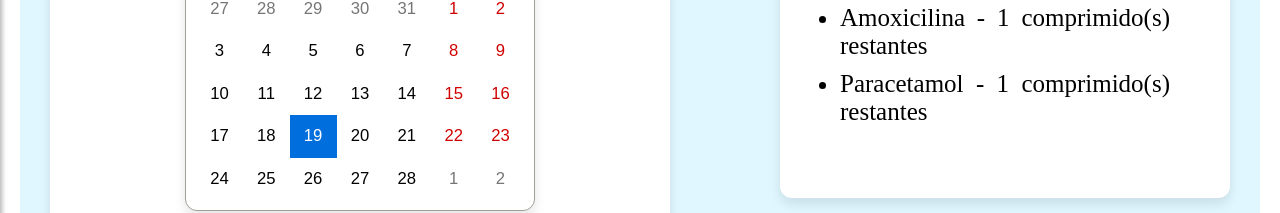
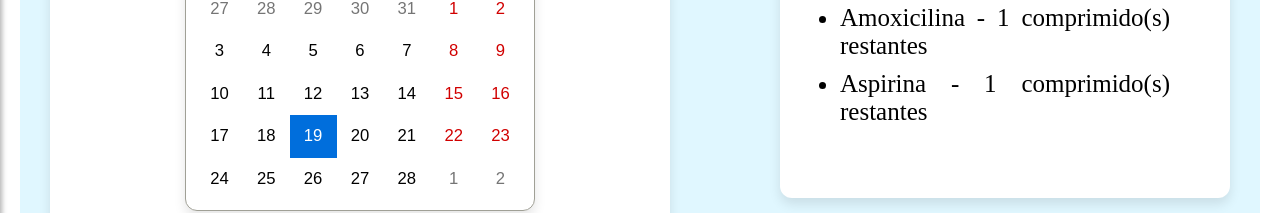
Before and after one commit to Raquel212/MediCareFrontEnd, a React (Vite) app: page /home in a window 1280 px wide. Shown: the part 517-730 px from the top of the page. Built offline with nearby package versions, Linux system fonts and the light colour scheme.

Commit message:
Update Home Usuário

```diff
--- a/src/pages/HomeUsuario/index.jsx
+++ b/src/pages/HomeUsuario/index.jsx
@@ -16,7 +16,7 @@ function HomeUsuario() {
         ],
         "2025-03-13": [
             { name: "Amoxicilina", quantity: 1 },
-            { name: "Paracetamol", quantity: 1 },
+            { name: "Aspirina", quantity: 1 },
         ],
     });
 
--- a/src/pages/MedicamentosConsulta/index.jsx
+++ b/src/pages/MedicamentosConsulta/index.jsx
@@ -4,7 +4,6 @@ import Footer from '../../components/Footer';
 import HeaderHomeUsuario from '../../components/HeaderHomeUsuario';
 
 function MedicamentosConsulta() {
-    // Dados de medicamentos exemplo
     const medicamentos = [
         {
             nome: 'Paracetamol',
@@ -42,7 +41,7 @@ function MedicamentosConsulta() {
     const [busca, setBusca] = useState('');
     const [resultado, setResultado] = useState(null);
 
-    // Função para pesquisar medicamentos
+
     const pesquisarMedicamento = () => {
         const medicamentoEncontrado = medicamentos.find(med => med.nome.toLowerCase() === busca.toLowerCase());
         setResultado(medicamentoEncontrado || 'Medicamento não encontrado.');
```
